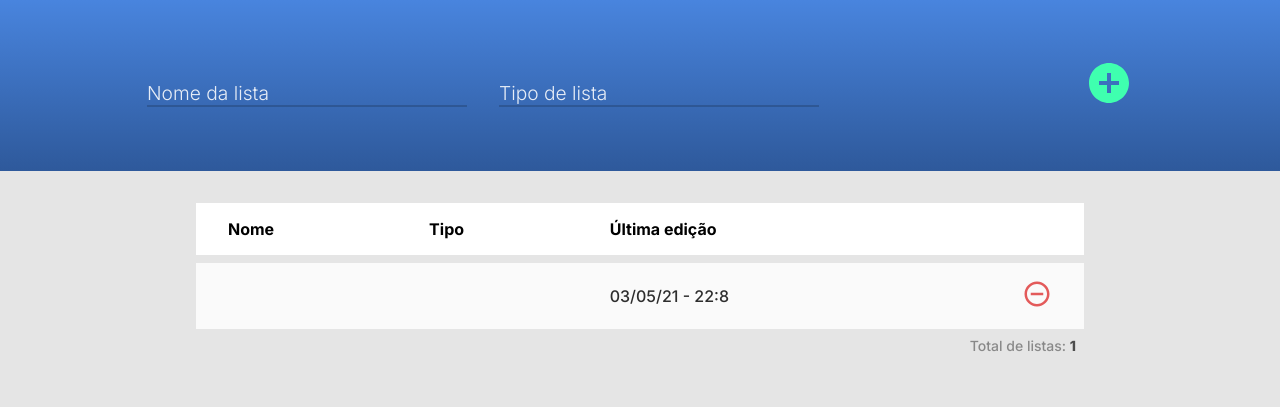
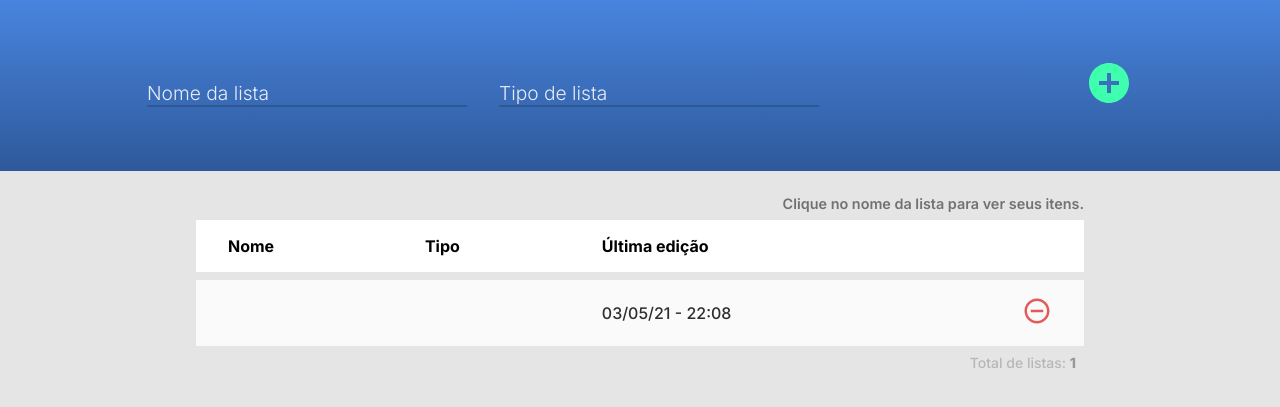
Before and after one commit to Thiago-Fers7/dynamic-list-to-do, a plain HTML site: page src/pages/index.html in a window 1280 px wide. Both pictures are taken after a click on the button 1109 px from the left and 168 px from the top of the page. Shown: the part 85-492 px from the top of the page. Drawn offline with Linux system fonts and the light colour scheme.

Commit message:
add padstart in hours and minutes

```diff
--- a/src/pages/index.html
+++ b/src/pages/index.html
@@ -64,6 +64,7 @@
     <main>
         <article>
             <div class="tableContainer ">
+                <span>Clique no nome da lista para ver seus itens.</span>
                 <table>
                     <thead>
                         <tr>
--- a/src/pages/style.scss
+++ b/src/pages/style.scss
@@ -119,6 +119,13 @@ main {
             max-height: 50vh;
             transition: 0.5s ease-in-out;
 
+            & > span {
+                font-weight: 600;
+                opacity: .5;
+                font-size: 0.9rem;
+                display: block;
+                text-align: right;
+            }
 
             table {
                 border-spacing: 0 0.5rem;
@@ -153,8 +160,10 @@ main {
                                     cursor: pointer;
                                 }
                             }
+                        }
 
-                            &:first-child {
+                        &.trsList {
+                            & td:first-child {
                                 cursor: pointer;
 
                                 &:hover > span {
--- a/src/scripts/script.js
+++ b/src/scripts/script.js
@@ -79,7 +79,7 @@ const addList = {
     generateList() {
         const html = `
         <tr>
-            <td onclick="toggleTables.toggleLists(this)"><span>${DOM.listName.value}</span></td>
+            <td title="Clique para ver os itens da lista" onclick="toggleTables.toggleLists(this)"><span>${DOM.listName.value}</span></td>
             <td>${DOM.listType.value}</td>
             <td>${date.currentDate()}</td>
             <td>
@@ -125,7 +125,6 @@ const addItems = {
 
             DOM.tableItems.appendChild(tr)
         })
-        console.log(listData.listItemInOrder[this.indexList])
     },
 
     generateItems() {
@@ -148,18 +147,6 @@ const addItems = {
         addItems.showItems()
 
         DOM.clearInput()
-    }
-}
-
-const date = {
-    currentDate() {
-        const date = new Date()
-        const day = String(date.getDate()).padStart(2, '0')
-        const month = String(date.getMonth() + 1).padStart(2, '0')
-        const year = String(date.getFullYear()).replace(/20/g, '')
-        const hours = String(date.getHours())
-        const minutes = String(date.getMinutes())
-        return `${day}/${month}/${year} - ${hours}:${minutes}`
     }
 }
 
@@ -187,6 +174,18 @@ const remove = {
         items.splice(index, 1)
         thisElement.remove()
         listData.totalList(items, "totalLists")
+    }
+}
+
+const date = {
+    currentDate() {
+        const date = new Date()
+        const day = String(date.getDate()).padStart(2, '0')
+        const month = String(date.getMonth() + 1).padStart(2, '0')
+        const year = String(date.getFullYear()).replace(/20/g, '')
+        const hours = String(date.getHours()).padStart(2, '0')
+        const minutes = String(date.getMinutes()).padStart(2, '0')
+        return `${day}/${month}/${year} - ${hours}:${minutes}`
     }
 }
 
```
Also changed, not shown: src/pages/style.css, 1 other file.
